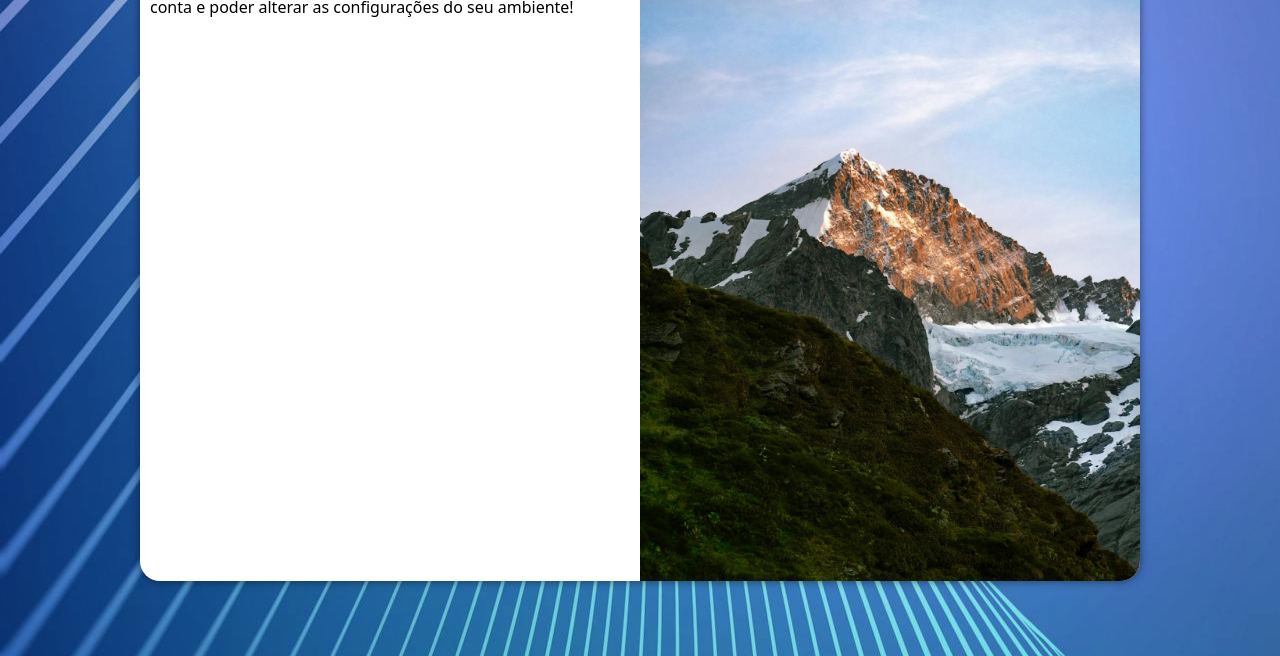
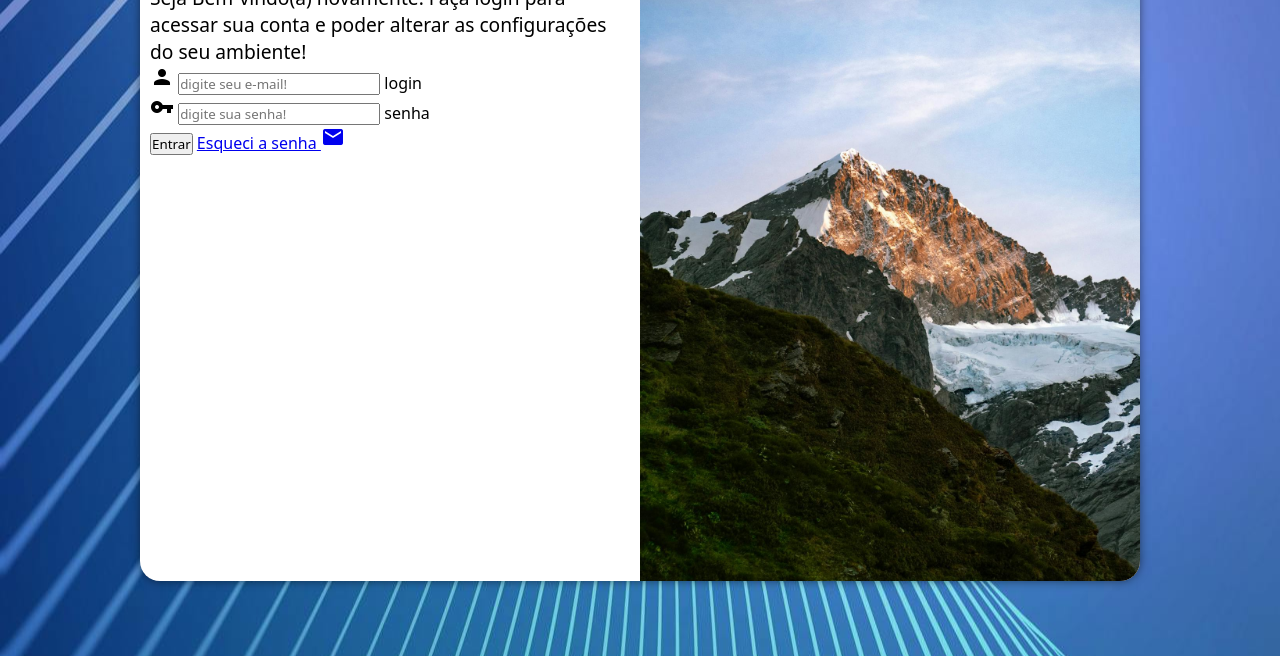
Before and after one commit to JoaoVictorGomesSoares/projeto-login, a plain HTML site: page index.html in a window 1280 px wide. Shown: the part 144-800 px from the top of the page. Drawn offline with Linux system fonts and the light colour scheme.

Commit message:
Fiz o Formulario

```diff
--- a/estilo/media-query.css
+++ b/estilo/media-query.css
@@ -15,6 +15,8 @@
         float: right;
         width: 70%;
     }
+
+    div#formulario > p { font-size: 1em; }
 }
 
 @media screen and (min-width: 992px) {
@@ -35,4 +37,7 @@
         float: right;
         width: 50%;
     }
+
+    div#formulario > h1 { font-size: 2em; }
+    div#formulario > p { font-size: 1.2em; }
 }
--- a/estilo/style.css
+++ b/estilo/style.css
@@ -58,3 +58,5 @@ div#imagem {
     display: block;
 }
 div#formulario { padding: 10px;}
+
+div#formulario > p { font-size: 0.8em; }
--- a/index.html
+++ b/index.html
@@ -4,6 +4,8 @@
     <meta charset="UTF-8">
     <meta name="viewport" content="width=device-width, initial-scale=1.0">
     <title>Tela de Login</title>
+
+    <link rel="stylesheet" href="https://fonts.googleapis.com/icon?family=Material+Icons" rel="stylesheet">
 
     <link rel="stylesheet" href="estilo/style.css">
     <link rel="stylesheet" href="estilo/media-query.css">
@@ -16,7 +18,20 @@
                 <h1>Login</h1>
                 <p>Seja Bem-vindo(a) novamente. Faça login para acessar sua conta e poder alterar as configurações do seu ambiente!</p>
                 <form action="login.php" method="post">
-
+                    <div class="campo">
+                        <i class="material-icons" >person</i>
+                        <input type="email" name="login" id="ilogin" placeholder="digite seu e-mail!" autocomplete="email" maxlength="30" required>
+                        <label for="ilogin">login</label>
+                    </div>
+                    <div class="campo">
+                        <i class="material-icons" >vpn_key</i>
+                        <input type="password" name="senha" id="isenha" placeholder="digite sua senha!" autocomplete="current-password"minlength="8" maxlength="30" required>
+                        <label for="isenha">senha</label>
+                    </div>
+                    <input type="submit" value="Entrar">
+                    <a href="esqueci.html">
+                        Esqueci a senha <i class="material-icons">mail</i>
+                    </a>
                 </form>
             </div>
         </section>
```
